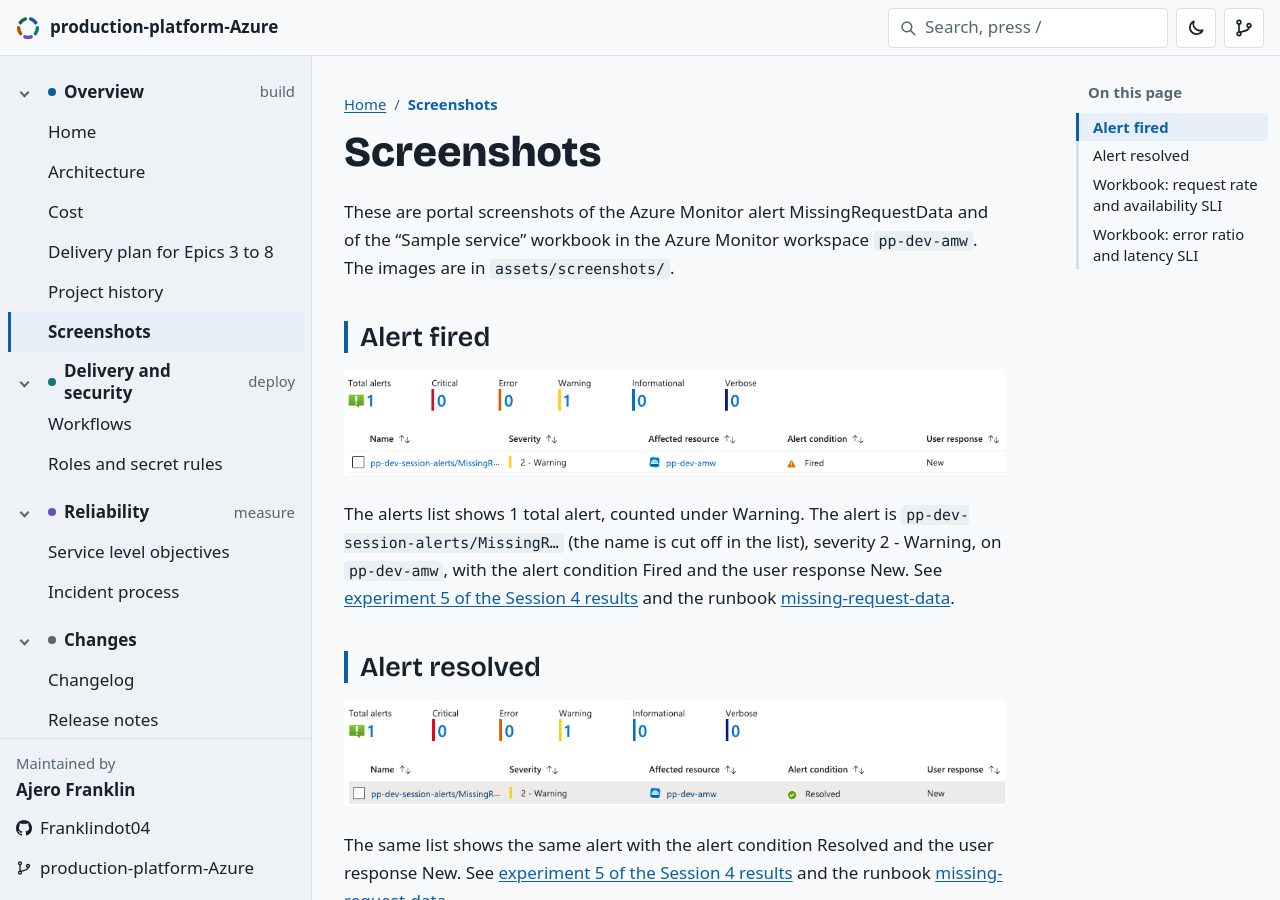
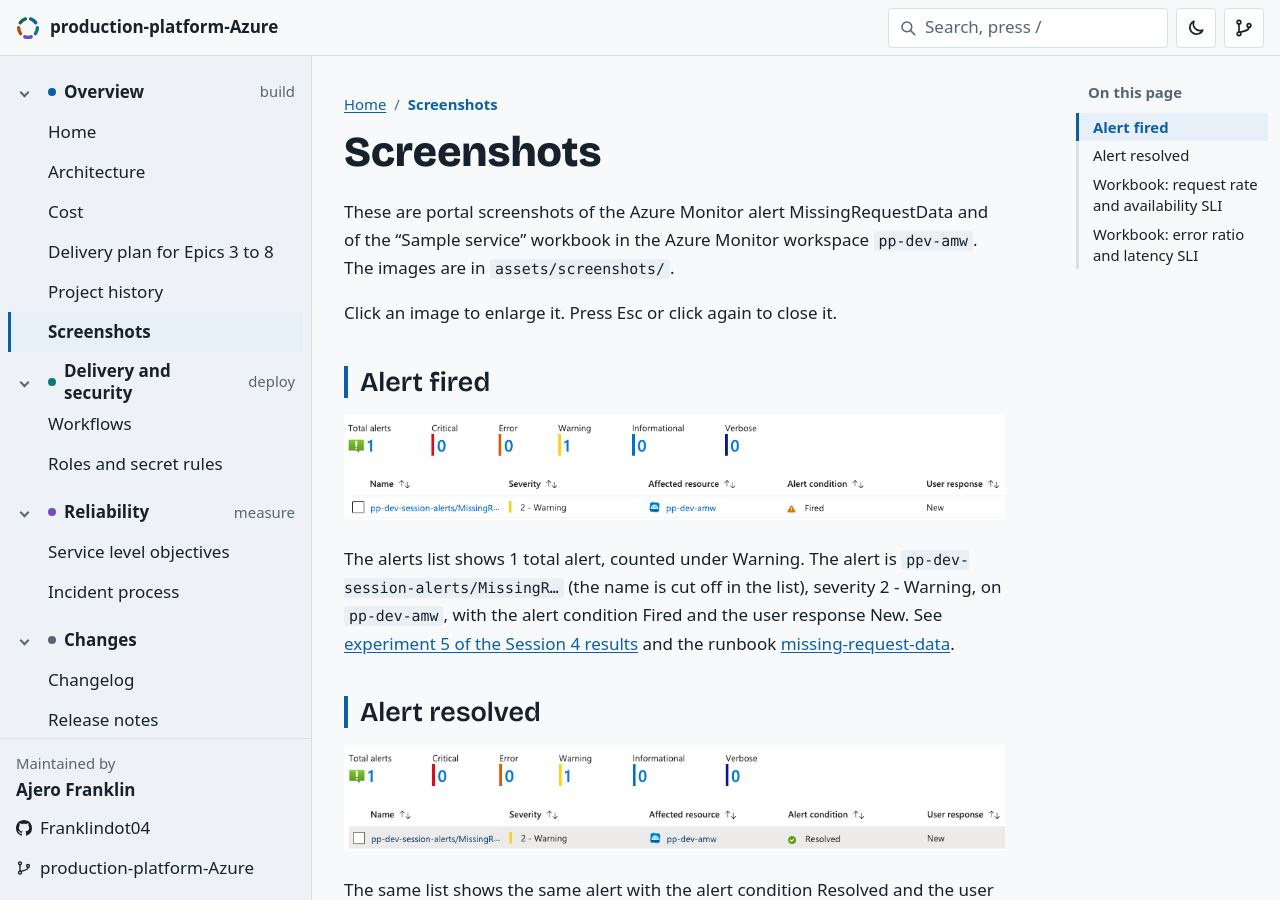
Before and after one commit to Franklindot04/production-platform-Azure, a Jekyll site: the page built from docs/screenshots.md, in a window 1280 px wide and 900 px high. Built offline with Jekyll 4.4.1, drawn with Linux system fonts in a browser that asks for light colours; some web fonts are replaced; our own code applies the rules of GitHub Pages for plain Markdown files; comment, search, counter and statistics services are not loaded.

Commit message:
add the click to enlarge line to the screenshots page (#159)

```diff
--- a/docs/screenshots.md
+++ b/docs/screenshots.md
@@ -1,6 +1,8 @@
 # Screenshots
 
 These are portal screenshots of the Azure Monitor alert MissingRequestData and of the "Sample service" workbook in the Azure Monitor workspace `pp-dev-amw`. The images are in `assets/screenshots/`.
+
+Click an image to enlarge it. Press Esc or click again to close it.
 
 ## Alert fired
 
```
